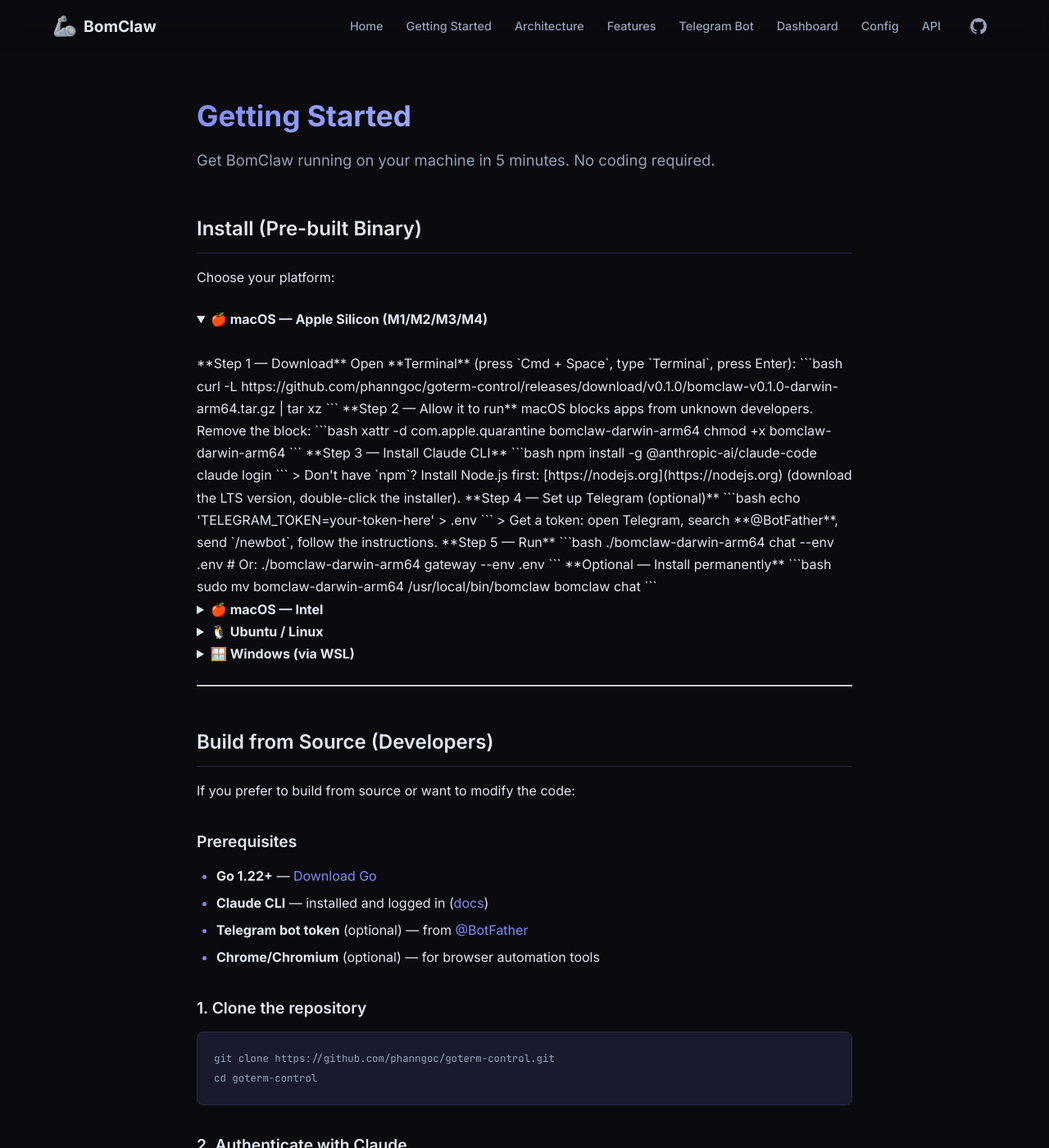
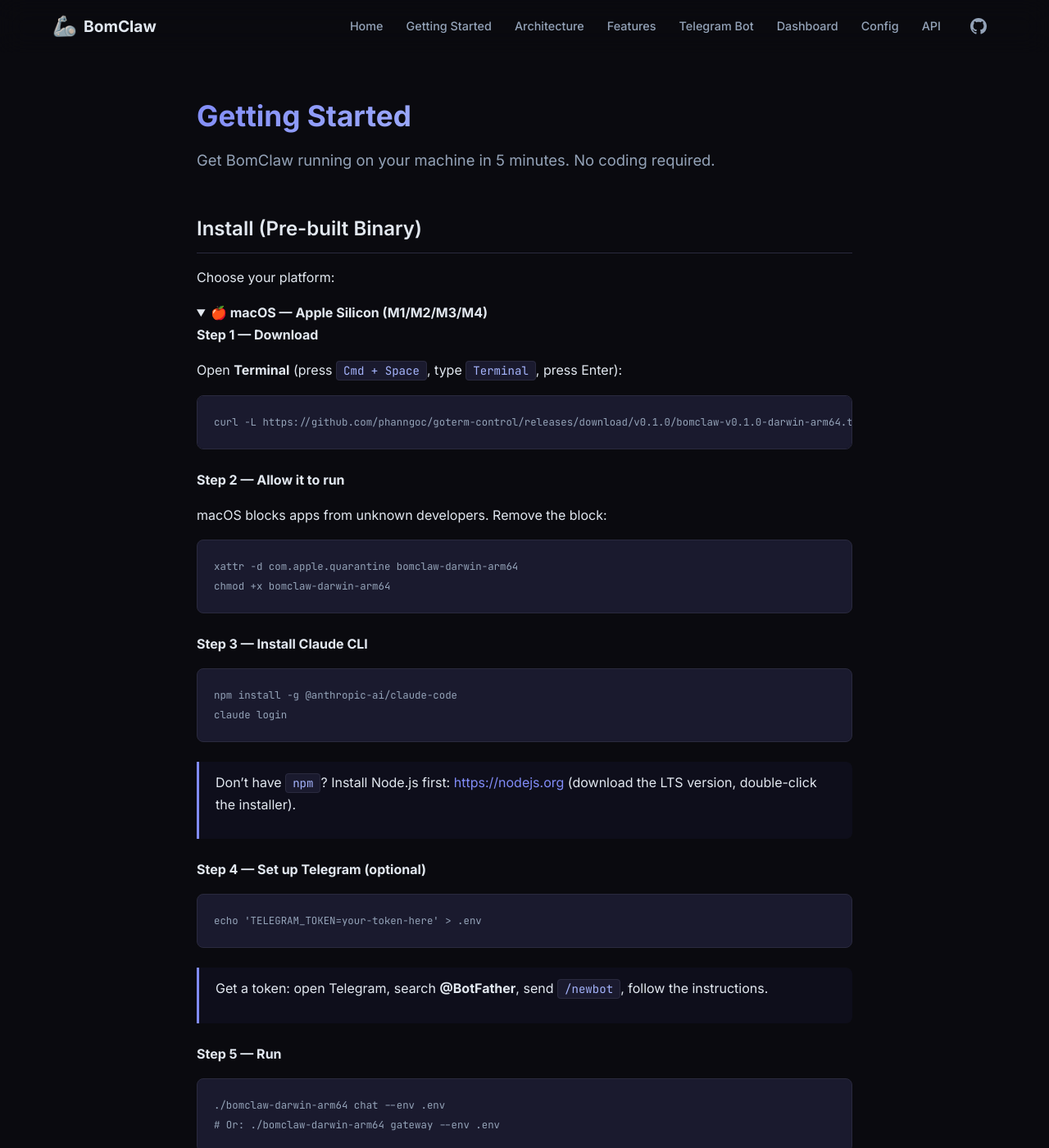
Before and after one commit to phanngoc/goterm-control, a Jekyll site: the page built from docs/getting-started.md, in a window 1280 px wide and 1400 px high. Shown: the whole window at 82% size. Built offline with Jekyll 4.4.1, drawn with Linux system fonts in a browser that asks for light colours; part of the change alters nothing that is shown; some of the changed text lies outside the part shown.

Commit message:
fix: render markdown inside details tags on GitHub Pages
Wrap content inside each <details> in <div markdown="1"> so kramdown
processes code blocks, bold text, and blockquotes correctly.
Split page into separate doc-content divs to avoid HTML/markdown
nesting conflicts.

Co-Authored-By: Claude Opus 4.6 (1M context) <noreply@anthropic.com>

````diff
--- a/docs/getting-started.md
+++ b/docs/getting-started.md
@@ -14,13 +14,15 @@ layout: default
 
 Choose your platform:
 
-<div class="platform-tabs" style="margin: 1.5rem 0;">
+</div>
+
+<div class="doc-content">
+
 <details open>
-<summary><strong>🍎 macOS &mdash; Apple Silicon (M1/M2/M3/M4)</strong></summary>
+<summary><strong>🍎 macOS — Apple Silicon (M1/M2/M3/M4)</strong></summary>
+<div markdown="1">
 
-<br/>
-
-**Step 1 &mdash; Download**
+**Step 1 — Download**
 
 Open **Terminal** (press `Cmd + Space`, type `Terminal`, press Enter):
 
@@ -28,7 +30,7 @@ Open **Terminal** (press `Cmd + Space`, type `Terminal`, press Enter):
 curl -L https://github.com/phanngoc/goterm-control/releases/download/v0.1.0/bomclaw-v0.1.0-darwin-arm64.tar.gz | tar xz
 ```
 
-**Step 2 &mdash; Allow it to run**
+**Step 2 — Allow it to run**
 
 macOS blocks apps from unknown developers. Remove the block:
 
@@ -37,7 +39,7 @@ xattr -d com.apple.quarantine bomclaw-darwin-arm64
 chmod +x bomclaw-darwin-arm64
 ```
 
-**Step 3 &mdash; Install Claude CLI**
+**Step 3 — Install Claude CLI**
 
 ```bash
 npm install -g @anthropic-ai/claude-code
@@ -46,7 +48,7 @@ claude login
 
 > Don't have `npm`? Install Node.js first: [https://nodejs.org](https://nodejs.org) (download the LTS version, double-click the installer).
 
-**Step 4 &mdash; Set up Telegram (optional)**
+**Step 4 — Set up Telegram (optional)**
 
 ```bash
 echo 'TELEGRAM_TOKEN=your-token-here' > .env
@@ -54,28 +56,28 @@ echo 'TELEGRAM_TOKEN=your-token-here' > .env
 
 > Get a token: open Telegram, search **@BotFather**, send `/newbot`, follow the instructions.
 
-**Step 5 &mdash; Run**
+**Step 5 — Run**
 
 ```bash
 ./bomclaw-darwin-arm64 chat --env .env
 # Or: ./bomclaw-darwin-arm64 gateway --env .env
 ```
 
-**Optional &mdash; Install permanently**
+**Optional — Install permanently**
 
 ```bash
 sudo mv bomclaw-darwin-arm64 /usr/local/bin/bomclaw
 bomclaw chat
 ```
 
+</div>
 </details>
 
 <details>
-<summary><strong>🍎 macOS &mdash; Intel</strong></summary>
+<summary><strong>🍎 macOS — Intel</strong></summary>
+<div markdown="1">
 
-<br/>
-
-**Step 1 &mdash; Download**
+**Step 1 — Download**
 
 Open **Terminal** (press `Cmd + Space`, type `Terminal`, press Enter):
 
@@ -83,14 +85,14 @@ Open **Terminal** (press `Cmd + Space`, type `Terminal`, press Enter):
 curl -L https://github.com/phanngoc/goterm-control/releases/download/v0.1.0/bomclaw-v0.1.0-darwin-amd64.tar.gz | tar xz
 ```
 
-**Step 2 &mdash; Allow it to run**
+**Step 2 — Allow it to run**
 
 ```bash
 xattr -d com.apple.quarantine bomclaw-darwin-amd64
 chmod +x bomclaw-darwin-amd64
 ```
 
-**Step 3 &mdash; Install Claude CLI**
+**Step 3 — Install Claude CLI**
 
 ```bash
 npm install -g @anthropic-ai/claude-code
@@ -99,34 +101,34 @@ claude login
 
 > Don't have `npm`? Install Node.js first: [https://nodejs.org](https://nodejs.org) (download the LTS version, double-click the installer).
 
-**Step 4 &mdash; Set up Telegram (optional)**
+**Step 4 — Set up Telegram (optional)**
 
 ```bash
 echo 'TELEGRAM_TOKEN=your-token-here' > .env
 ```
 
-**Step 5 &mdash; Run**
+**Step 5 — Run**
 
 ```bash
 ./bomclaw-darwin-amd64 chat --env .env
 # Or: ./bomclaw-darwin-amd64 gateway --env .env
 ```
 
-**Optional &mdash; Install permanently**
+**Optional — Install permanently**
 
 ```bash
 sudo mv bomclaw-darwin-amd64 /usr/local/bin/bomclaw
 bomclaw chat
 ```
 
+</div>
 </details>
 
 <details>
 <summary><strong>🐧 Ubuntu / Linux</strong></summary>
+<div markdown="1">
 
-<br/>
-
-**Step 1 &mdash; Download**
+**Step 1 — Download**
 
 Open a terminal (`Ctrl + Alt + T`):
 
@@ -135,7 +137,7 @@ curl -L https://github.com/phanngoc/goterm-control/releases/download/v0.1.0/bomc
 chmod +x bomclaw-linux-amd64
 ```
 
-**Step 2 &mdash; Install Claude CLI**
+**Step 2 — Install Claude CLI**
 
 ```bash
 sudo apt update && sudo apt install -y nodejs npm
@@ -143,7 +145,7 @@ sudo npm install -g @anthropic-ai/claude-code
 claude login
 ```
 
-**Step 3 &mdash; Set up Telegram (optional)**
+**Step 3 — Set up Telegram (optional)**
 
 ```bash
 echo 'TELEGRAM_TOKEN=your-token-here' > .env
@@ -151,21 +153,21 @@ echo 'TELEGRAM_TOKEN=your-token-here' > .env
 
 > Get a token: open Telegram, search **@BotFather**, send `/newbot`, follow the instructions.
 
-**Step 4 &mdash; Run**
+**Step 4 — Run**
 
 ```bash
 ./bomclaw-linux-amd64 chat --env .env
 # Or: ./bomclaw-linux-amd64 gateway --env .env
 ```
 
-**Optional &mdash; Install permanently**
+**Optional — Install permanently**
 
 ```bash
 sudo mv bomclaw-linux-amd64 /usr/local/bin/bomclaw
 bomclaw chat
 ```
 
-**Optional &mdash; Run as a background service**
+**Optional — Run as a background service**
 
 ```bash
 bomclaw gateway install --config /path/to/config.yaml --env /path/to/.env
@@ -174,14 +176,14 @@ bomclaw gateway restart
 bomclaw gateway stop
 ```
 
+</div>
 </details>
 
 <details>
 <summary><strong>🪟 Windows (via WSL)</strong></summary>
+<div markdown="1">
 
-<br/>
-
-**Step 1 &mdash; Install WSL**
+**Step 1 — Install WSL**
 
 Open **PowerShell as Administrator** and run:
 
@@ -191,14 +193,14 @@ wsl --install
 
 Restart your computer, then open **Ubuntu** from the Start menu.
 
-**Step 2 &mdash; Download (inside WSL)**
+**Step 2 — Download (inside WSL)**
 
 ```bash
 curl -L https://github.com/phanngoc/goterm-control/releases/download/v0.1.0/bomclaw-v0.1.0-linux-amd64.tar.gz | tar xz
 chmod +x bomclaw-linux-amd64
 ```
 
-**Step 3 &mdash; Install Claude CLI**
+**Step 3 — Install Claude CLI**
 
 ```bash
 sudo apt update && sudo apt install -y nodejs npm
@@ -206,21 +208,25 @@ sudo npm install -g @anthropic-ai/claude-code
 claude login
 ```
 
-**Step 4 &mdash; Set up Telegram (optional)**
+**Step 4 — Set up Telegram (optional)**
 
 ```bash
 echo 'TELEGRAM_TOKEN=your-token-here' > .env
 ```
 
-**Step 5 &mdash; Run**
+**Step 5 — Run**
 
 ```bash
 ./bomclaw-linux-amd64 chat --env .env
 # Or: ./bomclaw-linux-amd64 gateway --env .env
 ```
 
+</div>
 </details>
+
 </div>
+
+<div class="doc-content" markdown="1">
 
 ---
 
````
